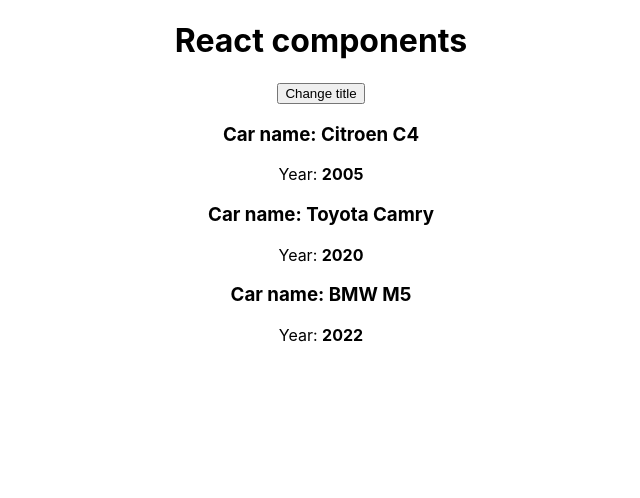
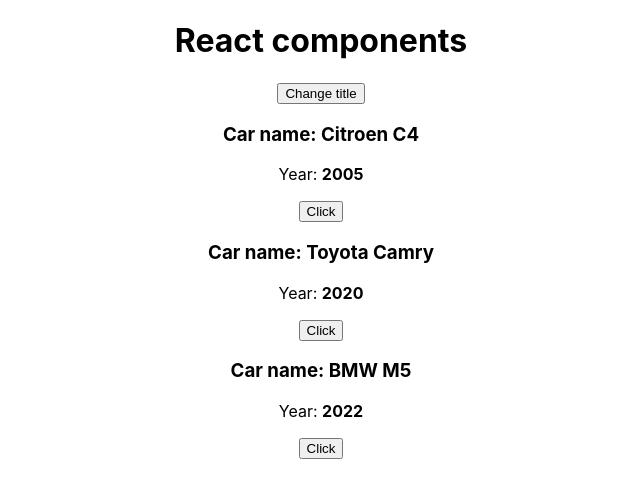
Before and after one commit to Aleksandr-Glebik/vm-react-js, a React (Create React App) app in the folder react-theory/: page / in a window 1280 px wide. Shown: the top 498 px of the page, without its empty margins (319-959 px from the left). Built offline with nearby package versions, Linux system fonts and the light colour scheme.

Commit message:
feat: add event listener for button app and car components two methods

```diff
--- a/react-theory/src/App.js
+++ b/react-theory/src/App.js
@@ -1,5 +1,4 @@
 import React, { Component } from 'react';
-// import './App.css';
 import Car from './Car/Car';
 
 
@@ -14,15 +13,7 @@
     pageTitle: 'React components'
   }
 
-  // changeTitleHandler() {
-  // }
-  // changeTitleHandler: function () {
-  // }
-  changeTitleHandler = () => {
-    const oldTitle = this.state.pageTitle
-    const newTitle = oldTitle + ' (changed)'
-    // console.log('click!')
-
+  changeTitleHandler = (newTitle) => {
     this.setState({
       pageTitle: newTitle
     })
@@ -45,33 +36,26 @@
           <h1>{this.state.pageTitle}</h1>
         </div>
 
-        <button onClick={this.changeTitleHandler}>Change title</button>
+        <button onClick={this.changeTitleHandler.bind(this, 'changed!')}>Change title</button>
 
-        <Car name={cars[0].name} year={cars[0].year} />
-        <Car name={cars[1].name} year={cars[1].year} />
-        <Car name={cars[2].name} year={cars[2].year} />
+        <Car
+         name={cars[0].name}
+         year={cars[0].year}
+         onChangeTitle={this.changeTitleHandler.bind(this, cars[0].name)}
+        />
+        <Car
+         name={cars[1].name}
+         year={cars[1].year}
+         onChangeTitle={() => this.changeTitleHandler(cars[1].name)}
+        />
+        <Car
+         name={cars[2].name}
+         year={cars[2].year}
+         onChangeTitle={() => this.changeTitleHandler(cars[2].name)}
+        />
       </div>
     )
   }
 }
 
-// const divStyle = {
-//   textAlign: 'center'
-// }
-
-// function App() {
-//   return (
-//     <div style={divStyle}>
-//       <div>
-//         <h1>Hello world!!!</h1>
-//       </div>
-//       <p>I am Frontend developer</p>
-
-//       <Car name={'Citroen C4'} year={'2005'} />
-//       <Car name={'Toyota Camry'} year={'2020'} />
-//       <Car name={'BMW M5'} year={'2022'} />
-//     </div>
-//   )
-// }
-
 export default App;
--- a/react-theory/src/Car/Car.js
+++ b/react-theory/src/Car/Car.js
@@ -4,5 +4,6 @@
     <div>
         <h3>Car name: {props.name}</h3>
         <p>Year: <strong>{props.year}</strong></p>
+        <button onClick={props.onChangeTitle}>Click</button>
     </div>
 )
```
